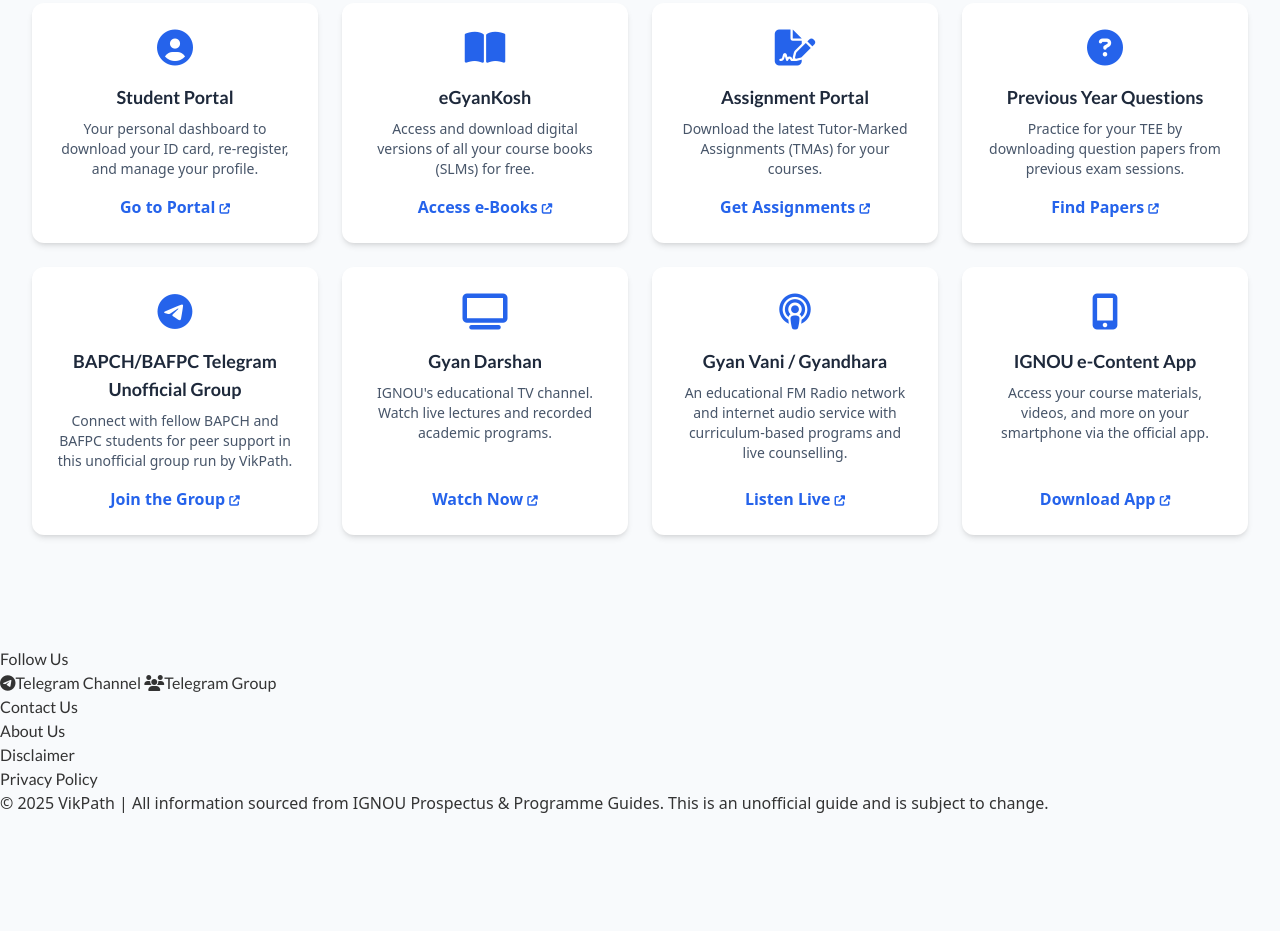
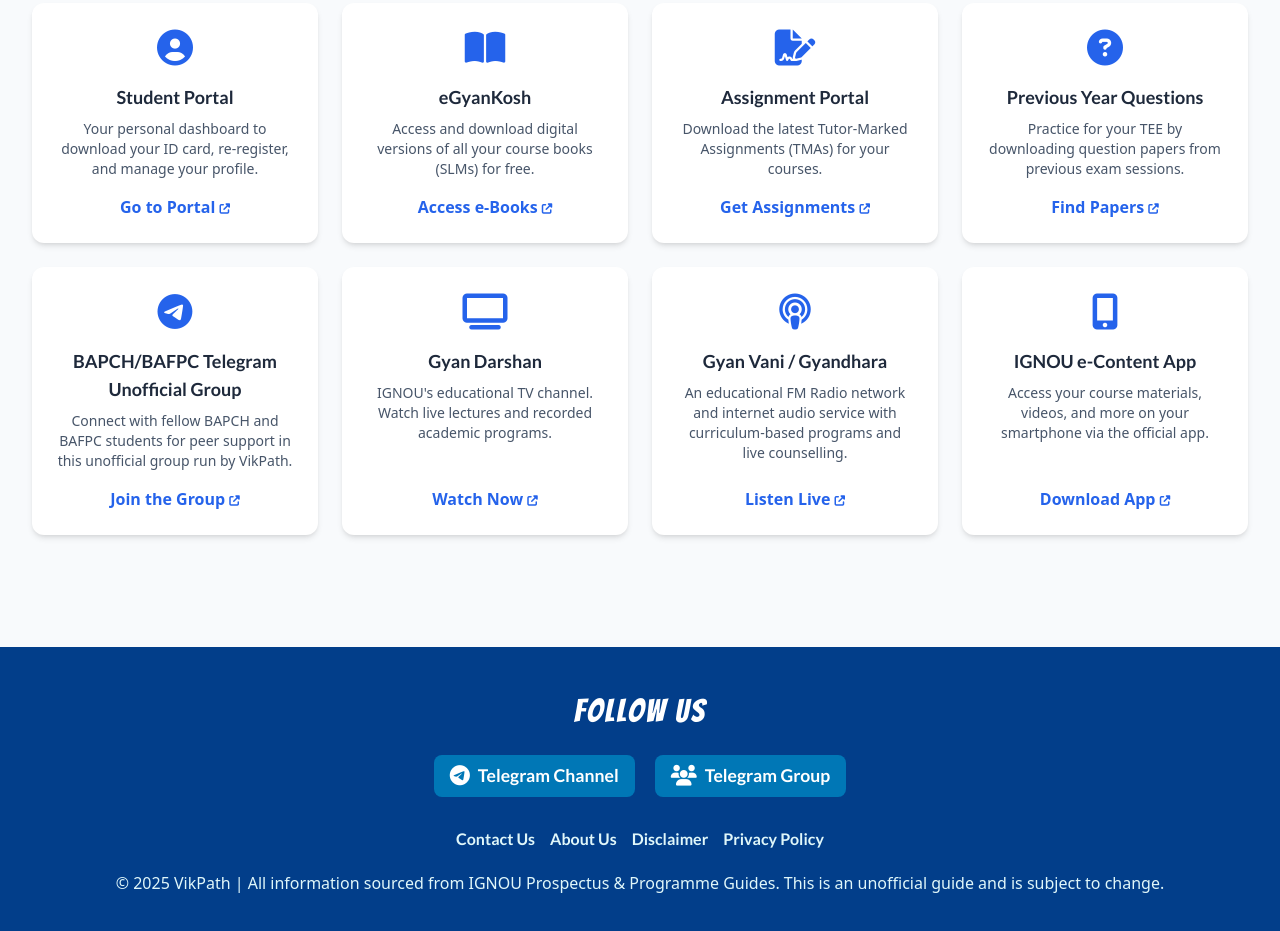
Before and after one commit to vikpath/vikpath.github.io, a plain HTML site: page courses/ignou/bafpc.html in a window 1280 px wide. Shown: the part 7516-8447 px from the top of the page. Before the commit the page ends 8331 px from the top, so only its background shows below. Drawn offline with nearby package versions, Linux system fonts and the light colour scheme.

Commit message:
images and footer fix

```diff
--- a/courses/ignou/bafpc.html
+++ b/courses/ignou/bafpc.html
@@ -72,6 +72,19 @@
 
         .quick-nav a { transition: all 0.2s ease-in-out; }
         .quick-nav a:hover { background-color: #e2e8f0; } /* slate-200 */
+
+        /* New Footer Styles */
+        .site-footer { background-color: var(--dark-blue); color: #e0f7fa; padding: 40px 20px; text-align: center; font-family: var(--body-font); }
+        .site-footer .container { max-width: 1200px; margin: 0 auto; }
+        .footer-title { font-family: var(--comic-font); font-size: 2rem; letter-spacing: 2px; color: white; margin-bottom: 20px; }
+        .footer-social-links { margin-bottom: 30px; display: flex; justify-content: center; gap: 20px; flex-wrap: wrap; }
+        .footer-social-links a { color: white; text-decoration: none; font-size: 1.1rem; font-weight: 700; display: inline-flex; align-items: center; gap: 8px; padding: 8px 16px; background-color: var(--primary-blue); border-radius: 8px; transition: transform 0.2s, background-color 0.2s; }
+        .footer-social-links a:hover { background-color: var(--accent-yellow); color: var(--title-black); transform: translateY(-3px); }
+        .footer-social-links a .fab, .footer-social-links a .fas { font-size: 1.3rem; }
+        .footer-link-list { list-style: none; padding: 0; margin: 0 0 20px 0; display: flex; justify-content: center; gap: 15px; flex-wrap: wrap; }
+        .footer-link-list a { color: #e0f7fa; text-decoration: none; font-weight: 700; transition: color 0.2s; }
+        .footer-link-list a:hover { color: var(--accent-yellow); text-decoration: underline; }
+        .copyright { color: #90a4ae; font-size: 0.9rem; }
     </style>
 </head>
 <body class="bg-slate-50">
```
Also changed, not shown: courses/ggsipu/index.html (+1 -1 lines), courses/ignou/bapch.html (+12 -0 lines), courses/ignou/index.html (+1 -1 lines), courses/ggsipu/GGSIU.png (added), courses/ignou/IGNOU.png (added).
